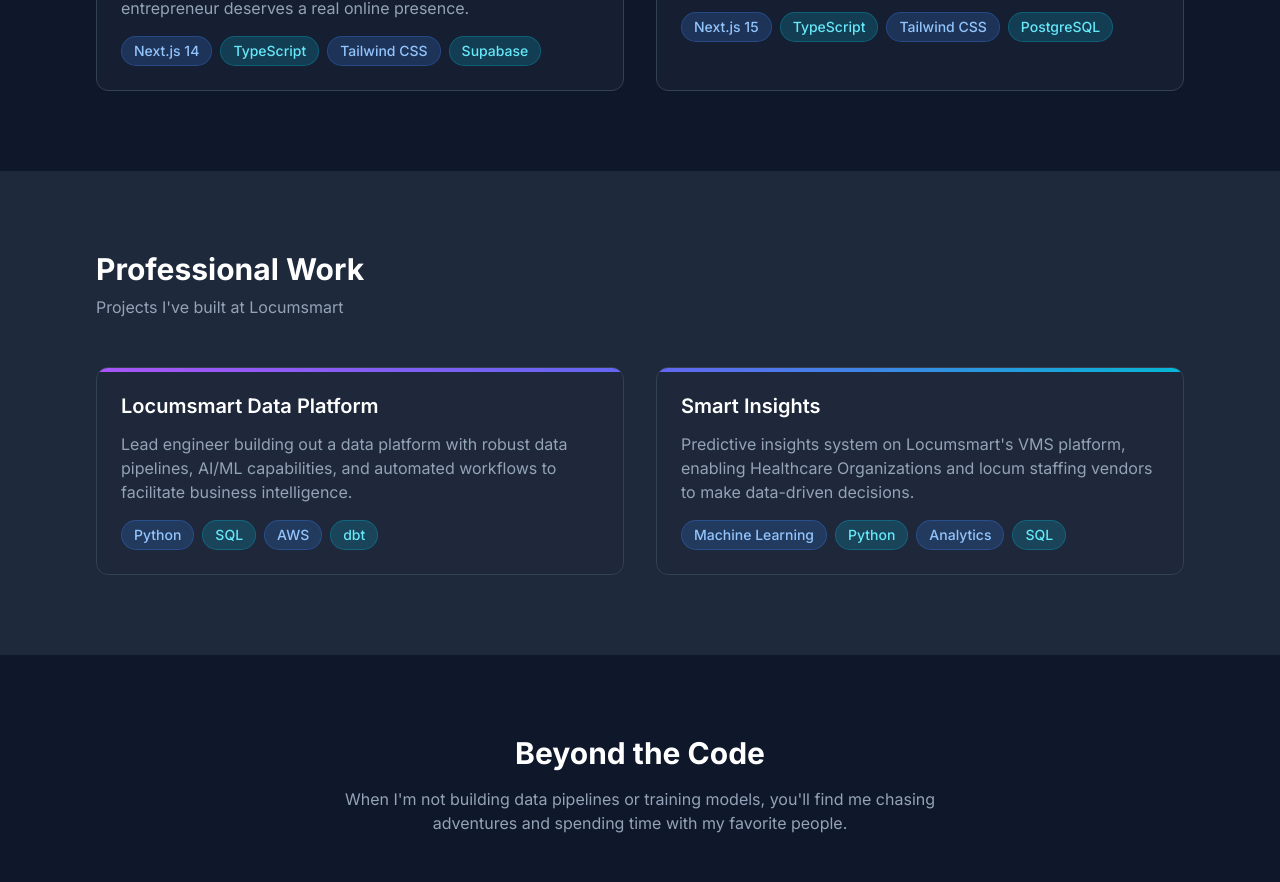
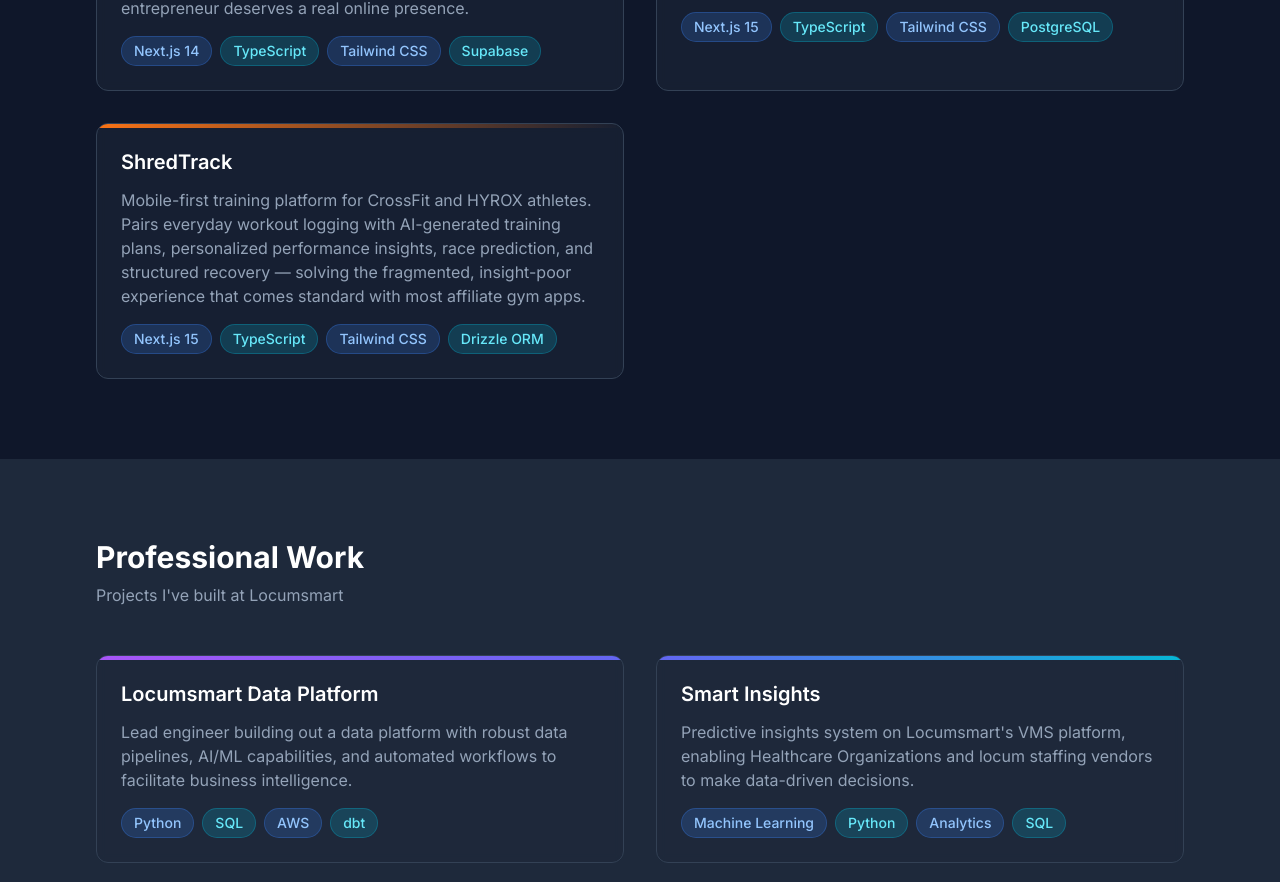
Before and after one commit to shredstack/shredstack-site, a Next.js app: page / in a window 1280 px wide. Shown: the part 1640-2522 px from the top of the page. Built offline with nearby package versions, Linux system fonts and the light colour scheme.

Commit message:
Add ShredTrack project

```diff
--- a/src/data/projects.ts
+++ b/src/data/projects.ts
@@ -147,6 +147,21 @@
     githubUrl: "https://github.com/shredstack/trip-craft",
     liveUrl: "https://trip-craft.shredstack.net",
   },
+  {
+    id: "shred-track",
+    name: "ShredTrack",
+    description:
+      "Mobile-first training platform for CrossFit and HYROX athletes. Pairs everyday workout logging with AI-generated training plans, personalized performance insights, race prediction, and structured recovery — solving the fragmented, insight-poor experience that comes standard with most affiliate gym apps.",
+    longDescription:
+      "Built for the modern hybrid athlete — the person who does CrossFit five days a week, races HYROX twice a year, and knows recovery isn't optional. Replaces the patchwork of spreadsheets, gym whiteboards, and shallow tracker apps with one place to log every session and actually learn from it. Turns daily score data into personalized insights: predicted 1RMs, RX-vs-scaled gap analysis, domain profiles (where you're strong, where you're soft), benchmark trends, and AI-extracted patterns from your own training notes. For HYROX athletes, it generates fully periodized training plans, predicts finish times against the global field using a model trained on real race data, and writes AI race reports after every practice race. Affiliate gyms get a community layer with shared programming, leaderboards, and recovery adherence — so coaches and athletes finally see the same picture.",
+    techStack: ["Next.js 15", "TypeScript", "Tailwind CSS", "Drizzle ORM", "Supabase", "Anthropic API", "Capacitor"],
+    category: "personal",
+    featured: true,
+    status: "Active",
+    gradient: "from-rainbow-orange to-rainbow-red",
+    githubUrl: "https://github.com/shredstack/shred-track",
+    liveUrl: "https://shredtrack.shredstack.net",
+  },
 
   // Professional Work
   {
```
